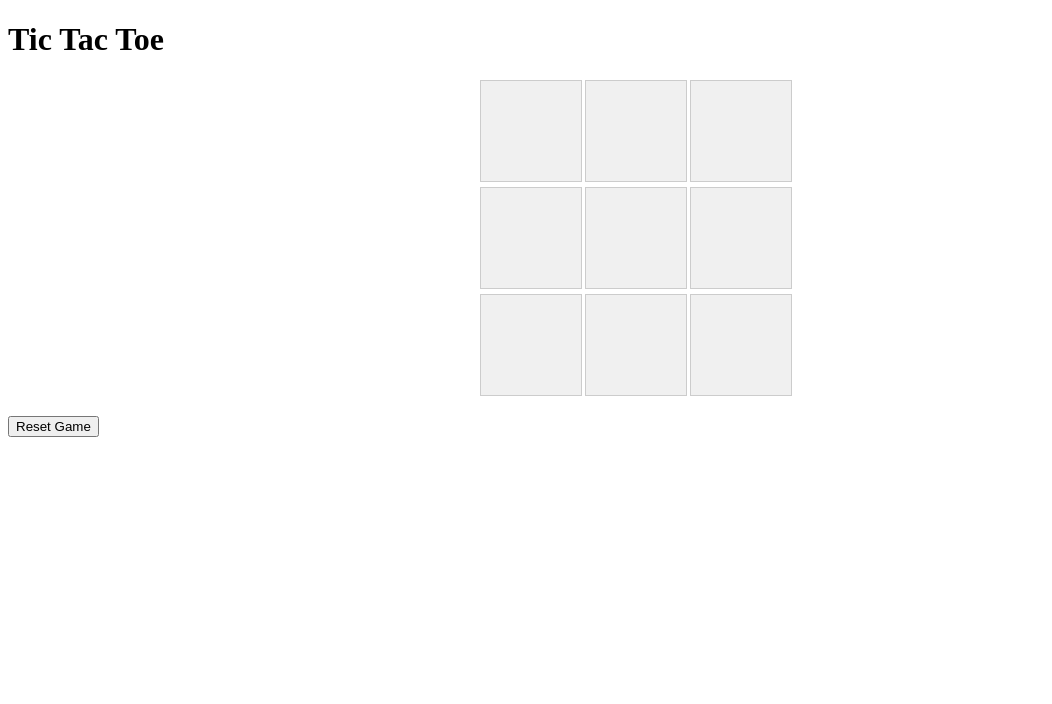
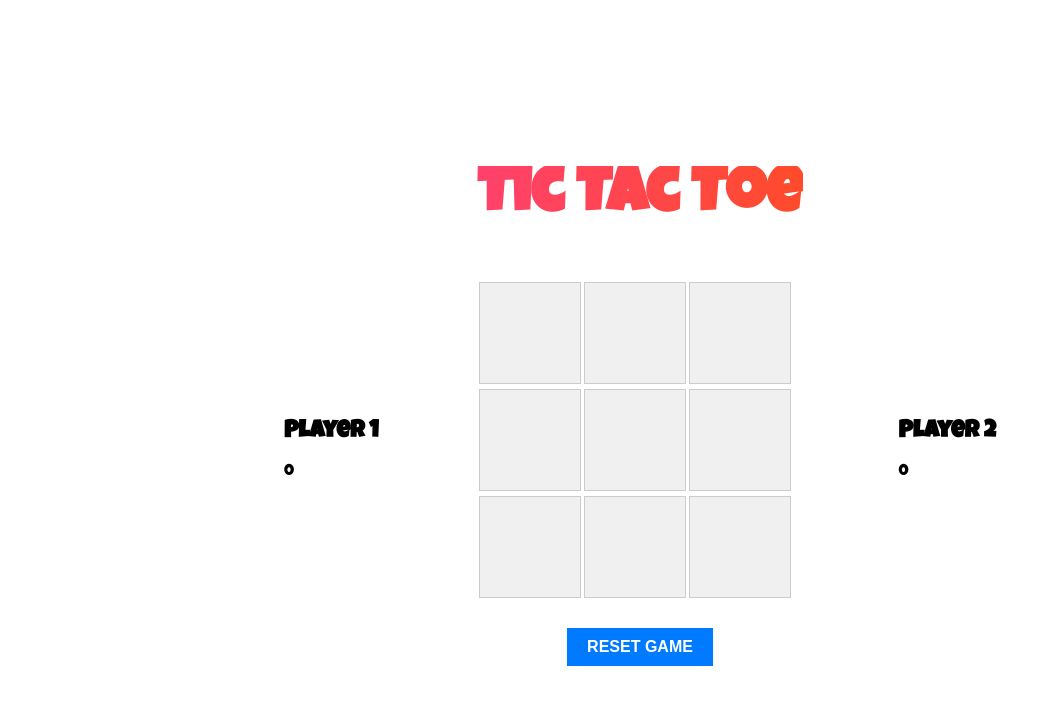
Before and after one commit to Toitw/tic_tac_toe_js, a website: page index.html in a window 1280 px wide. Shown: the whole page, without its empty margins (0-1052 px from the left). Drawn offline with Linux system fonts and the light colour scheme.

Commit message:
Styled up body and add players part

```diff
--- a/index.html
+++ b/index.html
@@ -1,6 +1,7 @@
 <!DOCTYPE html>
 <html lang="en">
 <head>
+    <link href="https://fonts.googleapis.com/css2?family=Luckiest+Guy&display=swap" rel="stylesheet">
     <meta charset="UTF-8">
     <meta name="viewport" content="width=device-width, initial-scale=1.0">
     <title>Tic tac toe</title>
@@ -9,6 +10,11 @@
 <body>
     <div class="container">
         <h1>Tic Tac Toe</h1>
+        <div class="player">
+            <div class="player1">
+                <h2>Player 1</h2>
+                <div class="score1">0</div>
+            </div>
             <div class="board">
                 <div class="cell" data-row="0" data-col="0"></div>
                 <div class="cell" data-row="0" data-col="1"></div>
@@ -19,6 +25,11 @@
                 <div class="cell" data-row="2" data-col="0"></div>
                 <div class="cell" data-row="2" data-col="1"></div>
                 <div class="cell" data-row="2" data-col="2"></div>
+            </div>
+            <div class="player2">
+                <h2>Player 2</h2>
+                <div class="score2">0</div>
+            </div>
         </div>
 
         <div class="status">
--- a/styles.css
+++ b/styles.css
@@ -1,8 +1,40 @@
+html, body {
+    height: 100vh;
+    margin: 0;
+    padding: 0;
+    font-family: 'Luckiest Guy', cursive;
+}
+
+.container {
+    display: flex;
+    flex-direction: column;
+    justify-content: center;
+    align-items: center;
+    height: 100%;
+}
+
+h1 {
+    font-size: 4rem;
+    font-weight: bold;
+    text-align: center;
+    margin: 2rem 0;
+    background: linear-gradient(to right, #ff416c, #ff4b2b);
+    -webkit-background-clip: text;
+    -webkit-text-fill-color: transparent;
+}
+
+.player {
+    display: flex;
+    justify-content: center;
+    align-items: center;
+    gap: 100px;
+}
+
 .board {
     display: grid;
-    grid-template-columns: repeat(3, 100px); /* Adjust the size of the cells as needed */
+    grid-template-columns: repeat(3, 100px);
     gap: 5px;
-    width: 320px; /* Adjust the width of the board as needed */
+    width: 320px;
     margin: 20px auto;
 }
 
@@ -23,6 +55,15 @@
     background-color: #e0e0e0; /* Cell color on hover */
 }
 
+#resetBoard {
+    background-color: #007bff;
+    color: #fff;
+    border: none;
+    padding: 10px 20px;
+    cursor: pointer;
+    margin-top: 10px;
+}
+
 /* Modal */
 .modal {
     display: none;
@@ -36,6 +77,8 @@
     background-color: rgba(0, 0, 0, 0.5);
     justify-content: center;
     align-items: center;
+    border: 5px solid #ff416c;
+    border-radius: 10px;
 }
 
 /* Modal content */
@@ -44,18 +87,29 @@
     padding: 20px;
     border-radius: 5px;
     text-align: center;
+    font-family: 'Luckiest Guy', cursive;
+    font-size: 1.2rem;
+    color: #ff416c;
+    text-shadow: 2px 2px #fff;
 }
 
 /* Style the reset button */
-#reset-button {
+button {
     background-color: #007bff;
     color: #fff;
     border: none;
     padding: 10px 20px;
     cursor: pointer;
     margin-top: 10px;
+    font-size: 1rem;
+    font-weight: bold;
+    text-transform: uppercase;
 }
 
-#reset-button:hover {
+button:hover {
     background-color: #0056b3;
 }
+
+button:hover {
+    background-color: #0056b3;
+}
```
Lines whose indentation alone changed are shown as unchanged.
